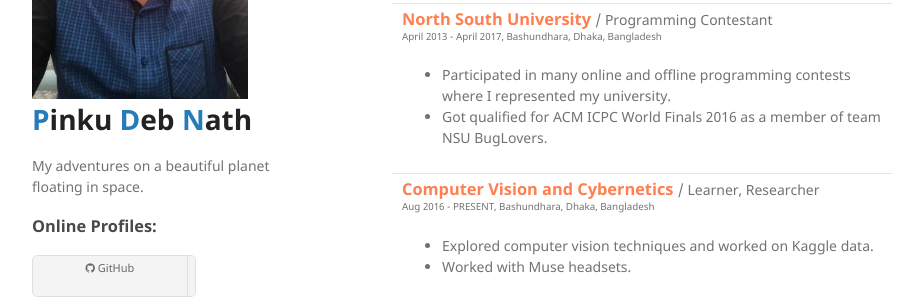
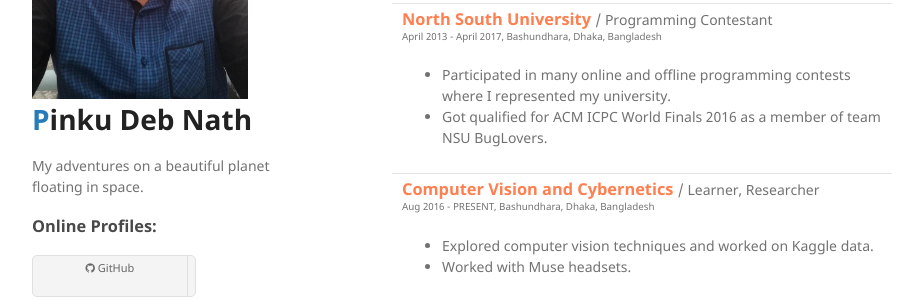
Before and after one commit to prantoran/yo, a Jekyll site: the page built from index.html, in a window 1280 px wide. Shown: the part 247-547 px from the top of the page, without its empty margins (178-1101 px from the left). Built offline with Jekyll 4.4.1, drawn with Linux system fonts in a browser that asks for light colours.

Commit message:
Online Profiles

```diff
--- a/_layouts/default.html
+++ b/_layouts/default.html
@@ -20,7 +20,7 @@
       <header>
         <img class='avatar' src="{{ '/assets/image/avatar.jpg?v=' | append: site.github.build_revision | relative_url }}" />
         <!-- <h1>{{ site.title | default: site.github.repository_name }}</h1> -->
-        <h1><a>P</a>inku <a>D</a>eb <a>N</a>ath</h1>
+        <h1><a>P</a>inku Deb Nath</h1>
         <p>{{ site.description | default: site.github.project_tagline }}</p>
 
         <!-- {% if site.github.is_project_page %}
```
